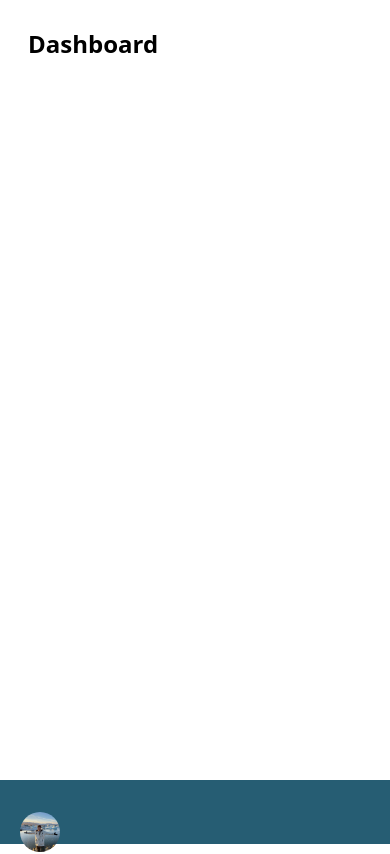
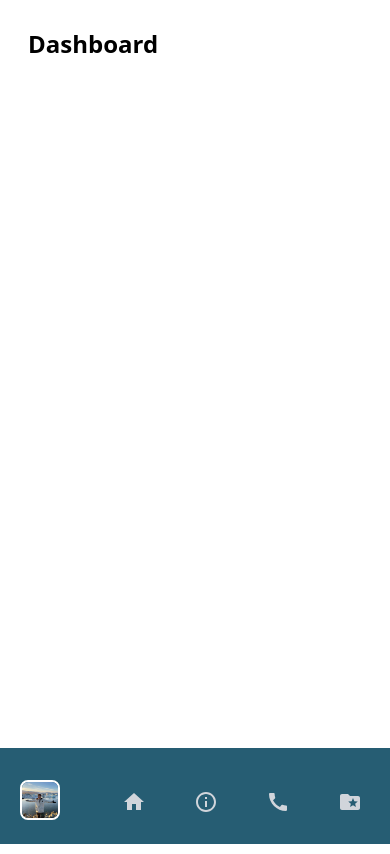
Before and after one commit to kgallagher52/Portfolio, a React (Vite) app: page / in a window 390 px wide. Shown: the top 854 px of the page. Built offline with nearby package versions, Linux system fonts and the light colour scheme.

Commit message:
finished mobile nav

```diff
--- a/src/components/navigation/index.tsx
+++ b/src/components/navigation/index.tsx
@@ -13,20 +13,23 @@ export const Navigation = () => {
     { title: "Projects ", icon: <MdFolderSpecial size={24} />, to: "/projects" },
   ];
   return (
-    <div className={`bg-theme-blue p-5 pt-8 duration-300 sm:w-screen absolute inset-x-0 bottom-0 h-16 md:h-screen md:relative ${navToggle ? "md:w-72" : "md:w-20 "}`}>
+    <div className={`bg-primary p-5 pt-8 h-24  duration-300 w-screen absolute inset-x-0 bottom-0 flex tablet:block tablet:h-screen tablet:relative ${navToggle ? "tablet:w-72" : "tablet:w-20 "}`}>
       <img src={controlImage}
         className={
-          `absolute cursor-pointer border-2 rounded-full ${!navToggle && "rotate-180"} border-theme-blue w-7 hidden -right-3 top-9 md:visible
+          `absolute cursor-pointer border-2 rounded-full ${!navToggle && "rotate-180"} border-primary w-7 hidden -right-3 top-9 tablet:block
               `
         }
         onClick={() => setNavToggle(!navToggle)}
       />
 
-      <div className="flex gap-x-4 items-center">
+      <div className="flex flex-col items-start gap-x-4  tablet:flex-row tablet:items-center ">
         <img
           src={myImg}
-          className={`cursor-pointer duration-500 rounded-full w-10 ${navToggle && "rotate-[360deg]"
-            }`}
+          className={
+            `cursor-pointer
+              duration-500 rounded-lg border-2 border-white w-10
+             ${navToggle && "rotate-[360deg]"} tablet:mr-4`
+          }
         />
         <h1
           className={
@@ -36,22 +39,22 @@ export const Navigation = () => {
           Keaton Gallagher
         </h1>
       </div>
-      <ul className="pt-6">
+      <ul className="flex flex-row space-x-8 items-center m-0 tablet:pt-6 tablet:block tablet:space-x-0 tablet:items-start">
         {navLinks.map((link, index) => (
+          <Link to={link.to}>
+
             <li
               key={index}
-            className={`flex p-2 cursor-pointer hover:bg-light-white text-gray-300 text-md items-center gap-x-4
-              ${link.gap ? "mt-9" : "mt-2"} ${index === 0 && "bg-theme-blue"
+              className={`flex p-2 mt-0 pt-0 cursor-pointer hover:bg-light-white text-gray-300 text-md items-center gap-x-4 tablet:mt-3 tablet:pt-2
+              ${link.gap ? "mt-9" : "mt-2"} ${index === 0 && "bg-primary"
                 } `}
             >
-
               {link.icon}
-            <span className={`${!navToggle && "hidden"} origin-left duration-200`}>
-              <Link to={link.to}>
+              <span className={`${!navToggle && "hidden"}  origin-left duration-200`}>
                 {link.title}
-              </Link>
               </span>
             </li>
+          </Link>
         ))}
       </ul>
     </div>
--- a/tailwind.config.js
+++ b/tailwind.config.js
@@ -8,9 +8,15 @@ module.exports = {
         "medium-purple": "#3B2559",
         "light-purple": "#604D73",
         "light-white": "rgba(255,255,255,0.17)",
-        "theme-blue": "#265D73"
+        "primary": "#265D73"
       }
     },
+    screens:{
+      'mobile': '400px',
+      'tablet': '640px',
+      'laptop': '1024px',
+      'desktop': '1280px',
+    }
   },
   plugins: [],
 }
```
Lines whose indentation alone changed are shown as unchanged.
